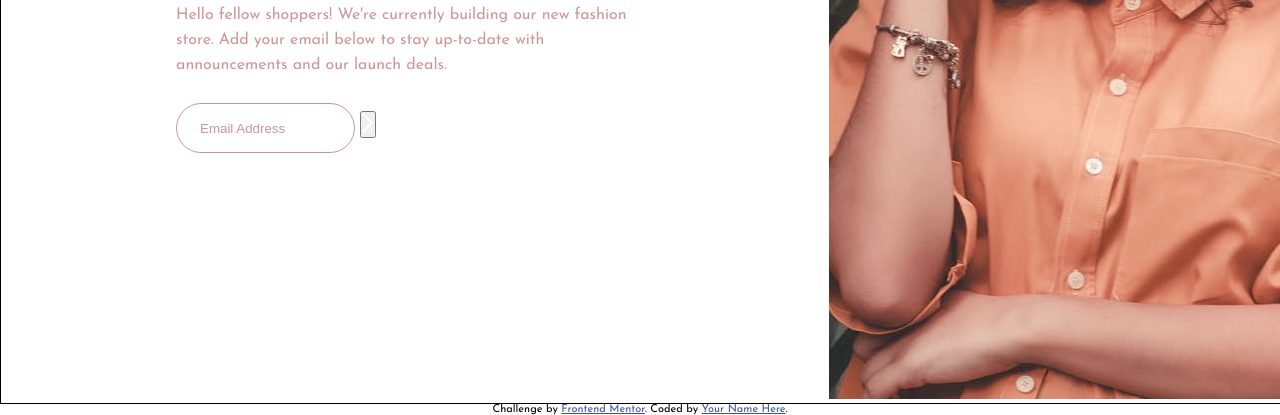
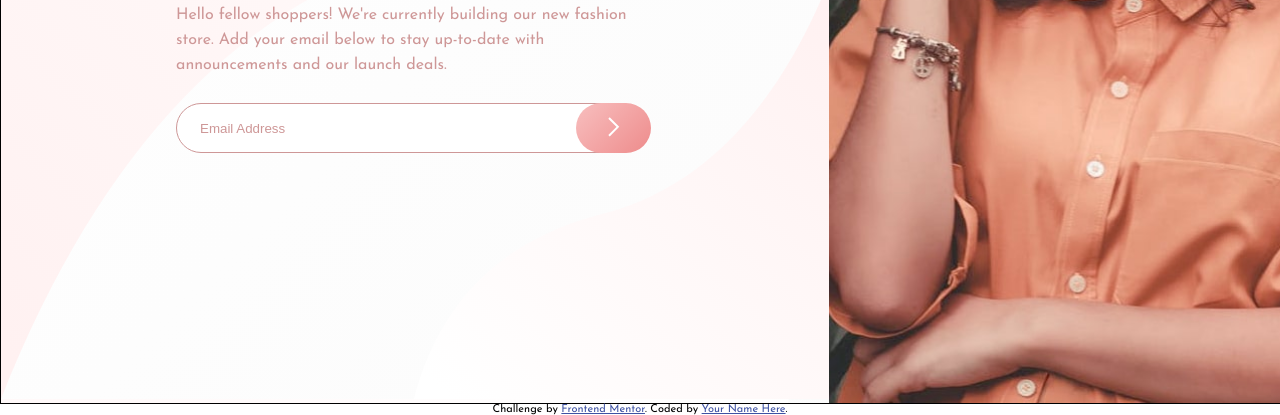
Before and after one commit to dejaramatilde/02_Challenge-flexbox, a plain HTML site: page index.html in a window 1280 px wide. Shown: the part 402-817 px from the top of the page. Drawn offline with Linux system fonts and the light colour scheme.

Commit message:
Se arregló boton y fondo

```diff
--- a/style.css
+++ b/style.css
@@ -11,9 +11,11 @@ body{
     display: flex;
     margin: 0 auto;
     border: 1px solid black;
+    background: linear-gradient(135deg, hsl(0, 0%, 100%), hsl(0, 0%, 98%) );
 }
 .left{
     padding: 0 175px;
+    background-image: url(./images/bg-pattern-desktop.svg)
 }
 .left-img{
     margin-top: 50px;
@@ -37,9 +39,11 @@ body{
     line-height: 25px;
 }
 .left-form{
+    position: relative;
     margin-top: 25px;
 }
 .left-form-input{
+    width: 450px;
     height: 50px;
     border: 1px solid  hsl(0, 36%, 70%);
     border-radius: 30px;
@@ -48,4 +52,23 @@ body{
 .left-form-input::placeholder{
     color: hsl(0, 36%, 70%);
     padding-left: 23px;
+
 }
+.left-form-button{
+    position: absolute;
+    left: 400px;
+    width: 75px;
+    height: 50px;
+    cursor: pointer;
+    border: none;
+    border-radius: 30px;
+    background: linear-gradient(135deg, hsl(0, 80%,86%),  hsl(0, 74%, 74%));
+}
+.left-form-button:hover{
+    box-shadow: 0 5px 20px 2px hsl(0, 93%, 68%);
+    height: 55px;
+    width: 80px;
+}
+.right-img{
+    height: 100%;
+}
```
